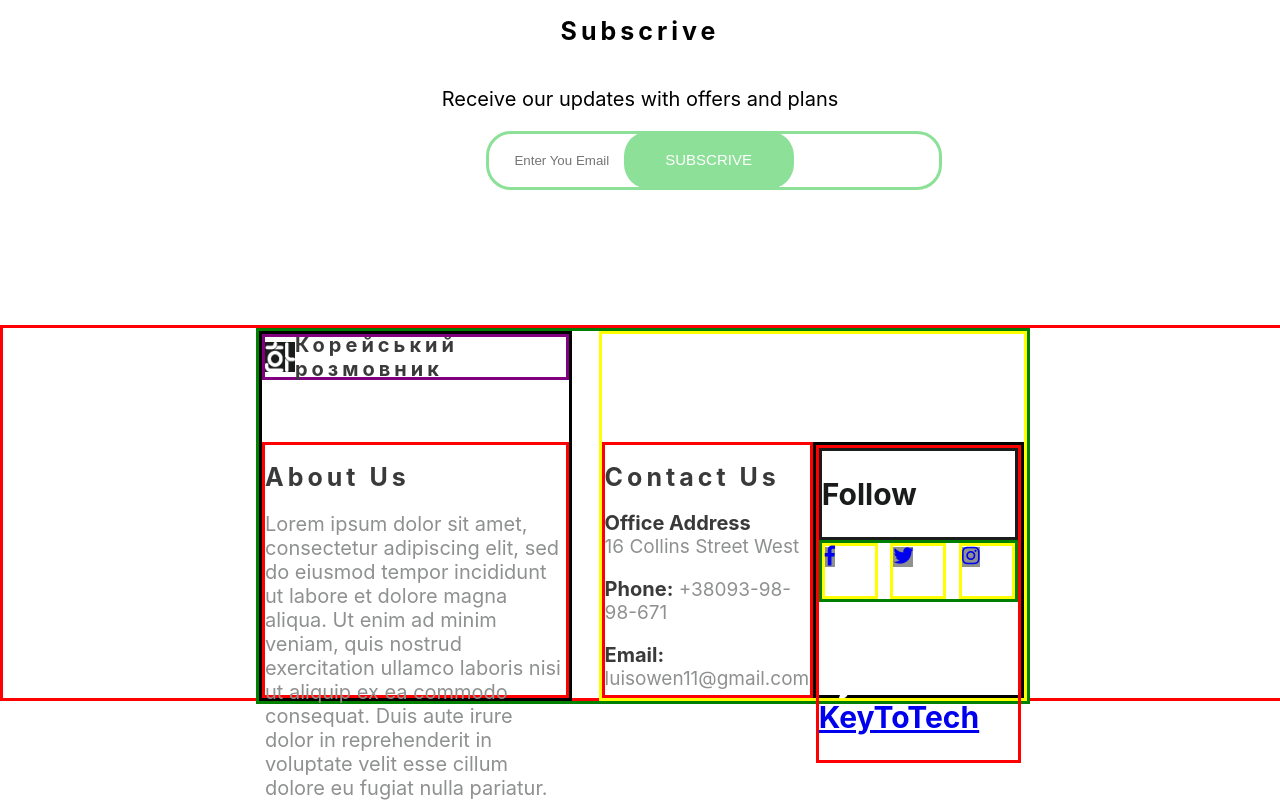
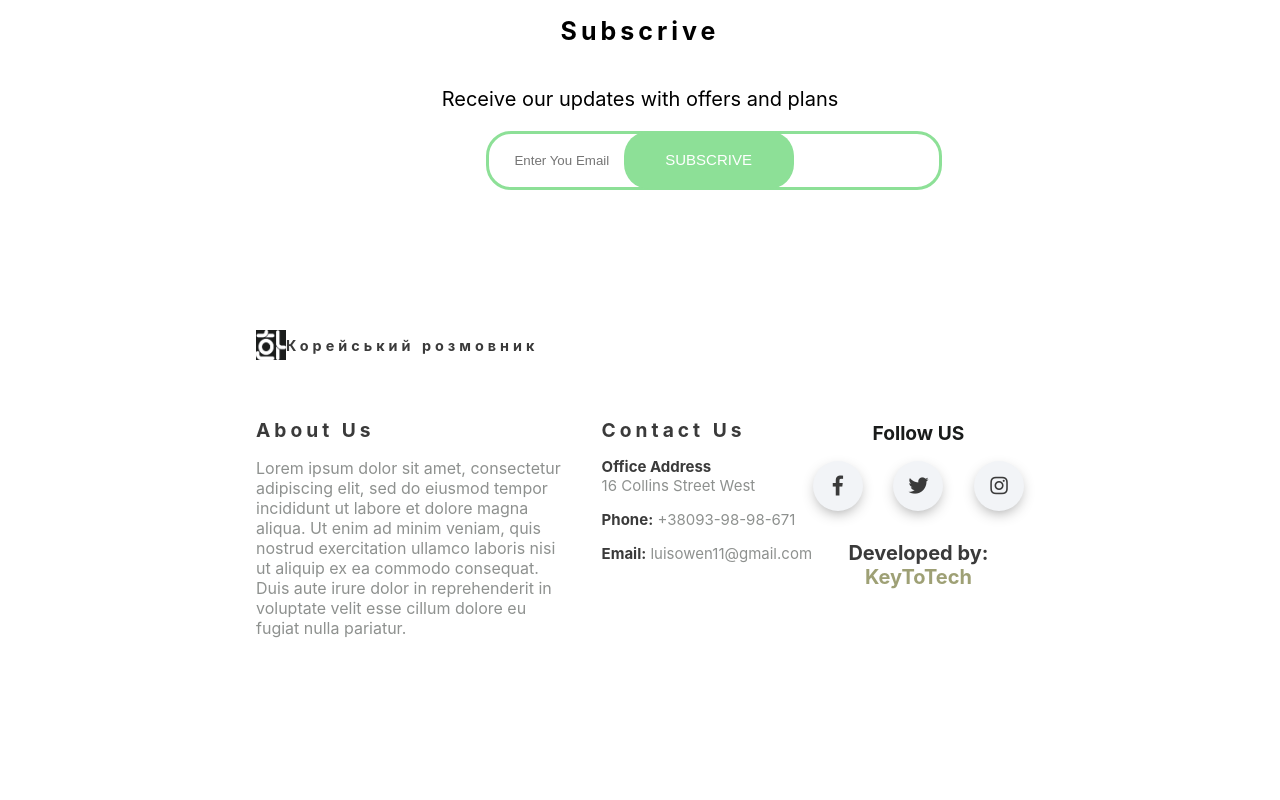
Before and after one commit to KeyToTech/KoreanPhraseBookSite, a React (Create React App) app: page / in a window 1280 px wide. Shown: the part 3525-4325 px from the top of the page. After the commit the page ends 4180 px from the top, so only its background shows below. Built offline with nearby package versions, Linux system fonts and the light colour scheme.

Commit message:
section footer done

```diff
--- a/src/components/footer/foolow_us.js
+++ b/src/components/footer/foolow_us.js
@@ -1,7 +1,4 @@
 import React from 'react';
-import icFacebook from '../../res/ic-facebook.png';
-import icInstagram from '../../res/ic-instagram.png';
-import icTwitter from '../../res/ic-twitter.png';
 import './footer.css';
 
 const FACEBOOK_URL = 'https://www.facebook.com/%D0%9A%D0%BE%D1%80%D0%B5%D0%B9%D1%81%D1%8C%D0%BA%D0%B8%D0%B9-%D1%80%D0%BE%D0%B7%D0%BC%D0%BE%D0%B2%D0%BD%D0%B8%D0%BA-334992067059489/?modal=admin_todo_tour';
@@ -24,14 +21,14 @@ const FollowUs = () => (
 
   <div className="follow_block">
     <div className="follow_us">
-      <h2 className='follow_heading'>Follow</h2>
+      <h2 className='follow_heading'>Follow US</h2>
     </div>
     <div className="follow_items">
       {followButton(<i class="fab fa-facebook-f"></i>, FACEBOOK_URL)}
       {followButton(<i class="fab fa-twitter"></i>, TWITTER_URL)}
       {followButton(<i class="fab fa-instagram"></i>, INSTAGRAM_URL)}
     </div>
-    <div className='develop-block'>
+    <div className='develop_block'>
       <h2>Developed by: <a href={KTT_WEB_SITE} class="active">KeyToTech</a></h2>
     </div>
   </div>
--- a/src/components/footer/footer.css
+++ b/src/components/footer/footer.css
@@ -1,8 +1,10 @@
 @import url('https://fonts.googleapis.com/css?family=Open+Sans');
 
+
+@media only screen and (min-width: 768px) {
+
 footer {
-    border: red solid;
-    height: 370px;
+    height: 330px;
     width: 100%;
     background: white;
     display: flex;
@@ -11,20 +13,15 @@ footer {
 }
 
 .footer_content {
-
-    border: green solid;
-    height: 370px;
+    height: 100%;
     width: 60%;
     margin: 0 auto;
     display: flex;
     flex-direction: row;
     justify-content: space-between;
-
 }
 
 .left_content_footer {
-    border: black solid;
-
     width: 40%;
     display: flex;
     flex-direction: column;
@@ -32,46 +29,40 @@ footer {
 }
 
 .logo_footer {
-
-    border: purple solid;
     height: 40px;
     display: flex;
     flex-direction: row;
-    justify-content: center;
     align-items: center;
 }
 
 .logo_img {
-
     height: 30px;
     width: 30px;
     color: #1a1c1b;
     background: #1a1c1b;
-
 }
 
 .app_name {
     color: #3a3a3a;
     margin: 0;
-    font-size: 20px;
+    font-size: 90%;
 }
 
 .about_container {
-
-    border: red solid;
     height: 250px;
 }
 
 .about_name_footer {
     color: #3a3a3a;
+    font-size: 120%;
 }
 
 .discription_footer {
     color: #8e918f;
+    font-size: 100%;
 }
 
 .right_content_footer {
-    border: yellow solid;
     width: 55%;
     display: flex;
     flex-direction: row;
@@ -80,249 +71,108 @@ footer {
 }
 
 .contacts_container {
-    border: red solid;
     height: 250px;
     width: 50%;
 }
 
 .contact_name_footer {
-
     color: #3a3a3a;
-
+    font-size: 120%;
 }
 
 .contacts_container p {
     color: #8e918f;
-    font-size: 19px ;
+    font-size: 15px ;
 }
 
 .contacts_container strong {
     color: #3a3a3a;
-    font-size: 20px ;
+    font-size: 100% ;
 }
 
 .follow_container {
-    border: black solid;
     height: 250px;
     width: 50%;
 }
 
-.follow_block {
-
-    border: red solid;
-}
-
 .follow_us {
-    border: #1a1c1b solid;
+     text-align: center;
 }
 
 .follow_heading {
+    font-size: 120%;
     color: #1a1c1b;
 }
 
 .follow_items {
-
-    border: green solid;
     display: flex;
     flex-direction: row;
     justify-content: space-between;
+}
+
+.follow_item {
+    border-radius: 50%;
+    height: 50px;
+    width: 50px;
+    background: #f2f4f7;
+    text-align: center;
+    box-shadow: 0 5px 15px -5px #00000070;
+}
+
+.follow_item:hover {
+    background: #9a9ca0;
+    color: white;
+}
+
+.btn i {
+    line-height: 50px;
+    height: 50px;
+    width: 50px;
+    font-size: 20px;
+    color: #3a3a3a;
+}
+
+.btn i:hover {
+    color: aliceblue;
+}
+
+.develop_block {
+    text-align: center;
+}
+
+.develop_block h2 {
+    margin: 0;
+    margin-top: 30px;
+    color: #3a3a3a;
+    font-size: 20px;
+}
+
+.develop_block h2 a {
+    text-decoration: none;
+    color: #9ea075;
+}
 
 }
 
-.follow_item {
-    border: yellow solid;
-    height: 50px;
-    width: 50px;
+@media only screen and (min-width: 768px) and (max-width: 1200px)  {
+
+    footer {
+        border: red solid;
+    }
+
+    .footer_content {
+        border: red solid;
+        height: 100%;
+        width: 80%;
+     }
 
 }
 
-.btn {
-  height: 50px;
-  width: 50px;
-  background: #8e918f;
-}
+@media screen and (min-width: 768px) and (max-width: 922px)  {
 
-.btn i {
-    font-size: 20px;
-}
+    footer {
+        border: green solid;
+    }
 
-.follow_img {
-
-    color: #1a1c1b;
 
 }
-
-
-/* .contact_block h3 {
-    color: white;
-    font-size: 10px;
-}
-
-.left_block {
-    width: 30%;
-    text-align: left;
-    display: flex;
-    flex-direction: row;
-    margin-left: 7%;
-    margin-top: 20px;
-    position: relative;
-}
-
-.left_block:before {
-    content: ' ';
-    position: absolute;
-    width: 100%;
-    height: 100%;
-    z-index: 1;
-    opacity: 0.2;
-    background-image: url('../../res/logo.png');
-    background-repeat: no-repeat;
-    background-position: 50% 0;
-    -ms-background-size: cover;
-    -o-background-size: cover;
-    -moz-background-size: cover;
-    -webkit-background-size: cover;
-    background-size: 85%;
-}
-
-.left_footer_block {
-    text-align: left;
-    width: 100%;
-    height: 100%;
-    display: flex;
-    flex-direction: column;
-    justify-content: space-between;
-    align-items: center;
-}
-
-.logo_footer {
-    width: 70%;
-    display: flex;
-    flex-direction: row;
-    justify-content: space-around;
-    align-items: center;
-    height: auto;
-    position: relative;
-}
-
-.app-name {
-    width: 70%;
-    margin: 0;
-    text-align: left;
-    font-size: 19px;
-}
-
-.logo_img {
-    width: 27px;
-    height: 25px;
-    position: relative;
-}
-
-.info_block {
-    width: 100%;
-    position: relative;
-    text-align: left;
-    margin-top: 25px;
-    margin-left: 0px;
-  }
-
-  .contact_block {
-    position: relative;
-}
-
-.right_block {
-    width: 80%;
-    text-align: right;
-    padding-right: 5%;
-}
-
-.follow_block {
-    height: 270px;
-    width: 50%;
-    display: flex;
-    flex-direction: column;
-    align-items: center;
-    float: right;
-    margin-top: 50px;
-    margin-right: 10px;
-}
-
-.follow_us {
-    width: 100%;
-    text-align: center;
-    height: 50px;
-}
-
-.follow_heading {
-    font-size: 20px;
-}
-
-.follow_items {
-    height: auto;
-    width: 60%;
-    display: flex;
-    flex-direction: row;
-    text-align: right;
-    justify-content: space-around;
-    margin-top: 5px;
-}
-
-.follow_img {
-    height: 25px;
-    width: 25px;
-  }
-
-  .develop-block{
-    width: 90%;
-    margin-top: 30px;
-    text-align: center;
-    position: relative;
-}
-
-a {
-    text-decoration: none;
-    letter-spacing: 1px;
-    color: white;
-}
-
-h1 {
-    color: white;
-    font-size: 23px;
-    font-family: 'Open Sans', sans-serif;
-  }
-
-h2 {
-    color: white;
-    font-size: 14px;
-    letter-spacing: 1.5px;
-    font-family: 'Open Sans', sans-serif;
-  }
-
-  h3{
-    color: white;
-    font-size: 12px;
-    line-height: 25px;
-    font-family: 'Open Sans', sans-serif;
-  }
-
-  h4{
-    font-size: 13px;
-    color: white;
-    font-family: 'Open Sans', sans-serif;
-  }
-
-  .follow_heading{
-    font-size: 20px;
-    font-family: 'Open Sans', sans-serif;
-  }
-
-h3 {
-    color: white;
-    font-size: 13px;
-    line-height: 23px;
-}
-
-h4 {
-    font-size: 13px;
-    color: white;
-} */
--- a/src/components/footer/footer.js
+++ b/src/components/footer/footer.js
@@ -3,9 +3,9 @@ import appLogo from '../../res/logo.png';
 import FollowUs from './foolow_us';
 import './footer.css';
 
-const KTT_WEB_SITE = 'http://www.keytotech.com/';
-const Copyright = 'Copyright © 2018 KeyToTech | All Rights Reserved';
-const APP_DESCRIPTION = 'Завантажуйте Корейський розмовник та спілкуйтесь корейською легко та ефективно!';
+// const KTT_WEB_SITE = 'http://www.keytotech.com/';
+// const Copyright = 'Copyright © 2018 KeyToTech | All Rights Reserved';
+
 
 class Footer extends Component {
   render() {
@@ -49,24 +49,3 @@ class Footer extends Component {
 }
 
 export default Footer;
-
-
-
-{/* <div className="left_block">
-              <div className="left_footer_block">
-                <div className="logo_footer">
-                  <img className="logo_img" alt='logo' src={ appLogo }/>
-                  <h1 className='app-name'>Корейський розмовник</h1>
-                </div>
-                <div className="info_block">
-                  <h3>{APP_DESCRIPTION}</h3>
-                </div>
-                <div className="contact_block">
-                 <a href={KTT_WEB_SITE}><h3>{Copyright} </h3></a>
-                </div>
-              </div>
-            </div>
-
-        <div className="right_block">
-          <FollowUs />
-        </div> */}
```
